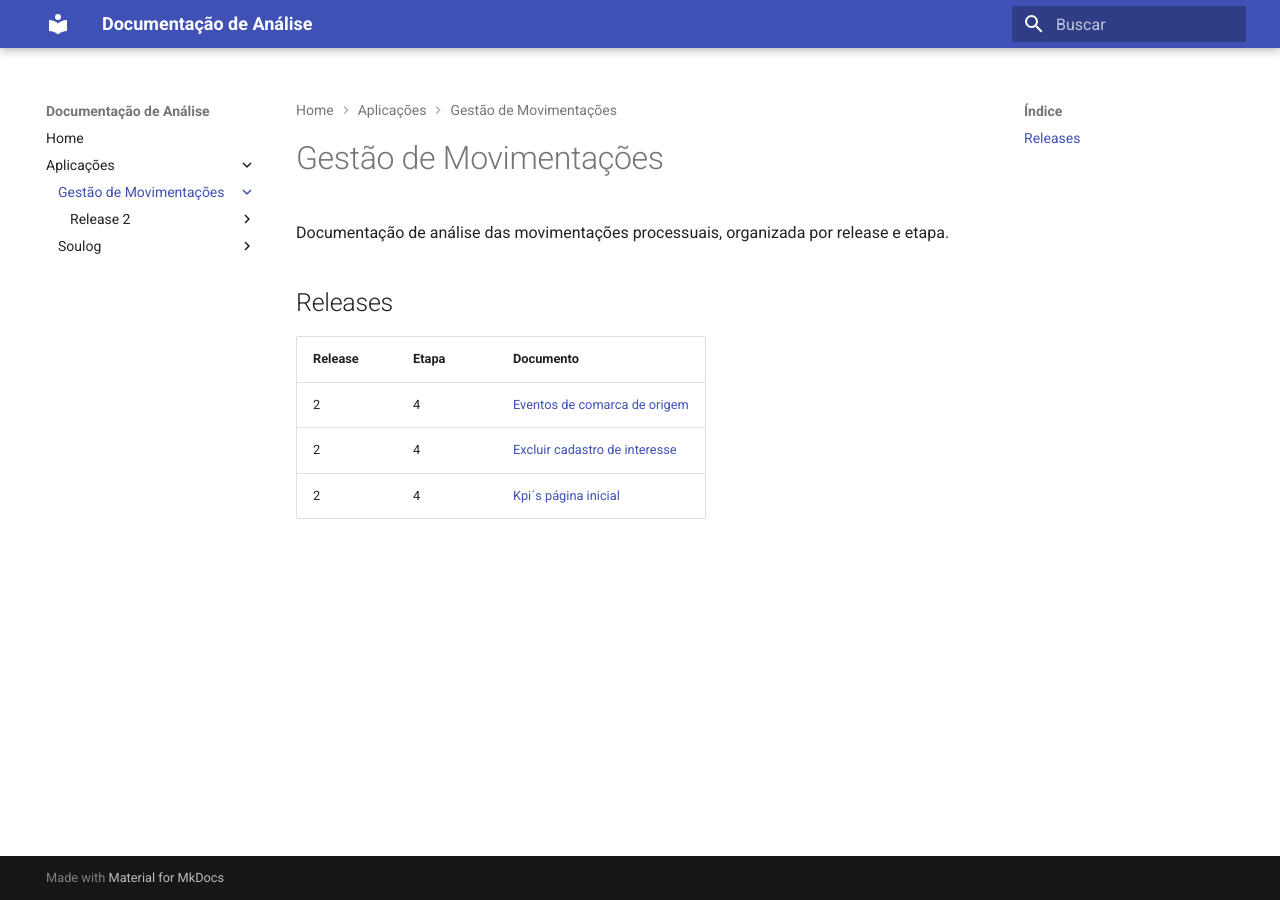
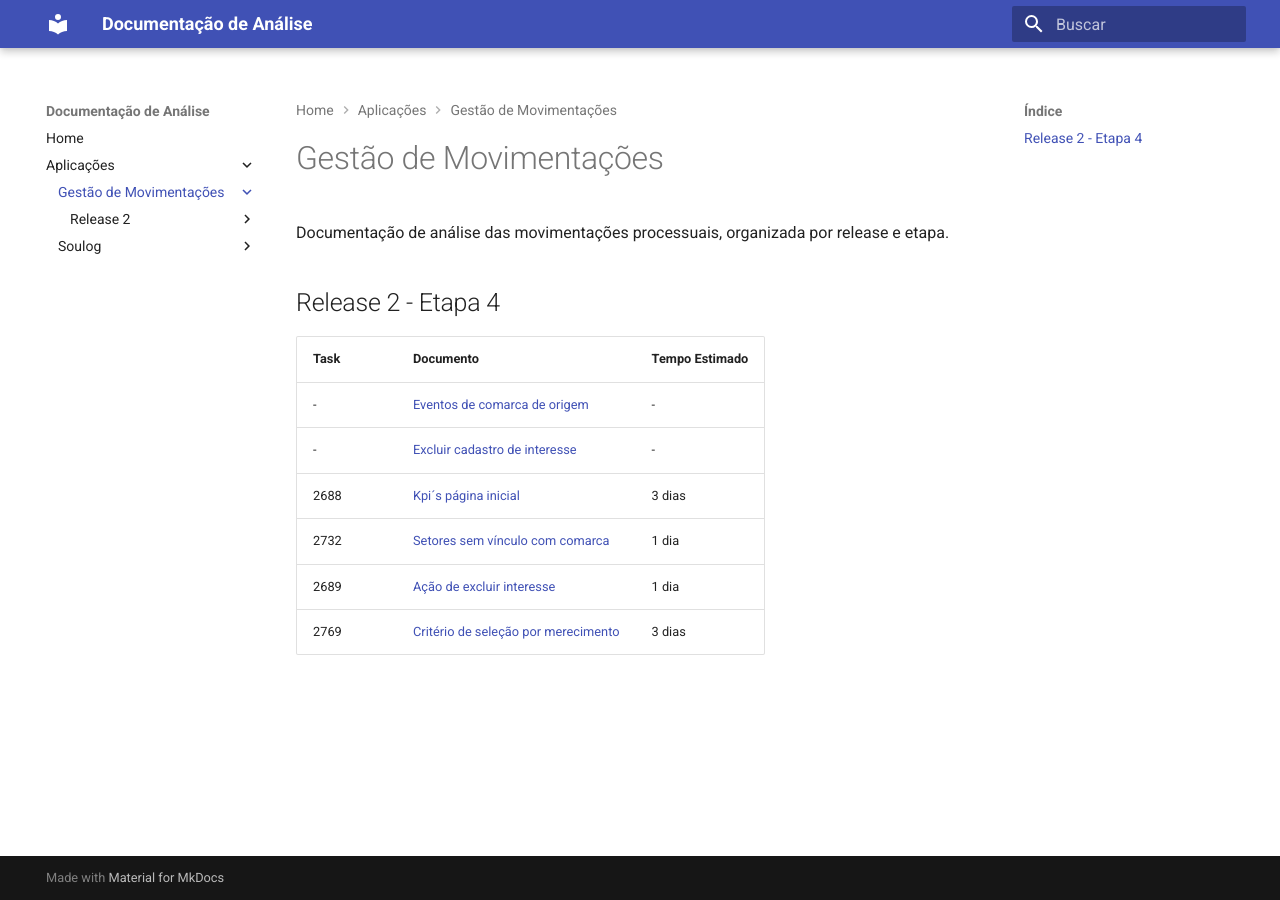
Before and after one commit to FelipeStella/numeria-analysis-documents, an MkDocs documentation site: the page built from docs/aplicacoes/gestao-movimentacoes/index.md, in a window 1280 px wide. Built offline with MkDocs 1.6.1 and Material for MkDocs 9.7.7, drawn with Linux system fonts in a browser that asks for light colours.

Commit message:
Criar documentação do análise da etapa 4 da release 2 do projeto Gestão de Movimentações

```diff
--- a/docs/aplicacoes/gestao-movimentacoes/index.md
+++ b/docs/aplicacoes/gestao-movimentacoes/index.md
@@ -4,10 +4,13 @@ title: Gestão de Movimentações
 
 Documentação de análise das movimentações processuais, organizada por release e etapa.
 
-## Releases
+## Release 2 - Etapa 4
 
-| Release | Etapa | Documento                                                                         |
-| ------- | ----- | --------------------------------------------------------------------------------- |
-| 2       | 4     | [Eventos de comarca de origem](./release-2/etapa-4/comarca_origem.md)             |
-| 2       | 4     | [Excluir cadastro de interesse](./release-2/etapa-4/cadastro_interesses.md)       |
-| 2       | 4     | [Kpi´s página inicial](./release-2/etapa-4/kpi.md)                                |
+| Task | Documento                                                                                      | Tempo Estimado |
+| -----| ---------------------------------------------------------------------------------------------- | -------------- |
+| -    | [Eventos de comarca de origem](./release-2/etapa-4/comarca_origem.md)                          | -              |
+| -    | [Excluir cadastro de interesse](./release-2/etapa-4/cadastro_interesses.md)                    | -              |
+| 2688 | [Kpi´s página inicial](./release-2/etapa-4/kpi.md)                                             | 3 dias         |
+| 2732 | [Setores sem vínculo com comarca](./release-2/etapa-4/setores_sem_vinculo_comarca.md)          | 1 dia          |
+| 2689 | [Ação de excluir interesse](./release-2/etapa-4/excluir_interesse.md)                          | 1 dia          |
+| 2769 | [Critério de seleção por merecimento](./release-2/etapa-4/excluir_interesse.md)                | 3 dias         |
```
Also changed, not shown: docs/aplicacoes/gestao-movimentacoes/release-2/etapa-4/criterio_selecao_merecimento.md (added, +30 -0 lines), docs/aplicacoes/gestao-movimentacoes/release-2/etapa-4/excluir_interesse.md (added, +23 -0 lines), docs/aplicacoes/gestao-movimentacoes/release-2/etapa-4/kpi.md (+1 -1 lines), docs/aplicacoes/gestao-movimentacoes/release-2/etapa-4/setores_sem_vinculo_comarca.md (added, +23 -0 lines).
